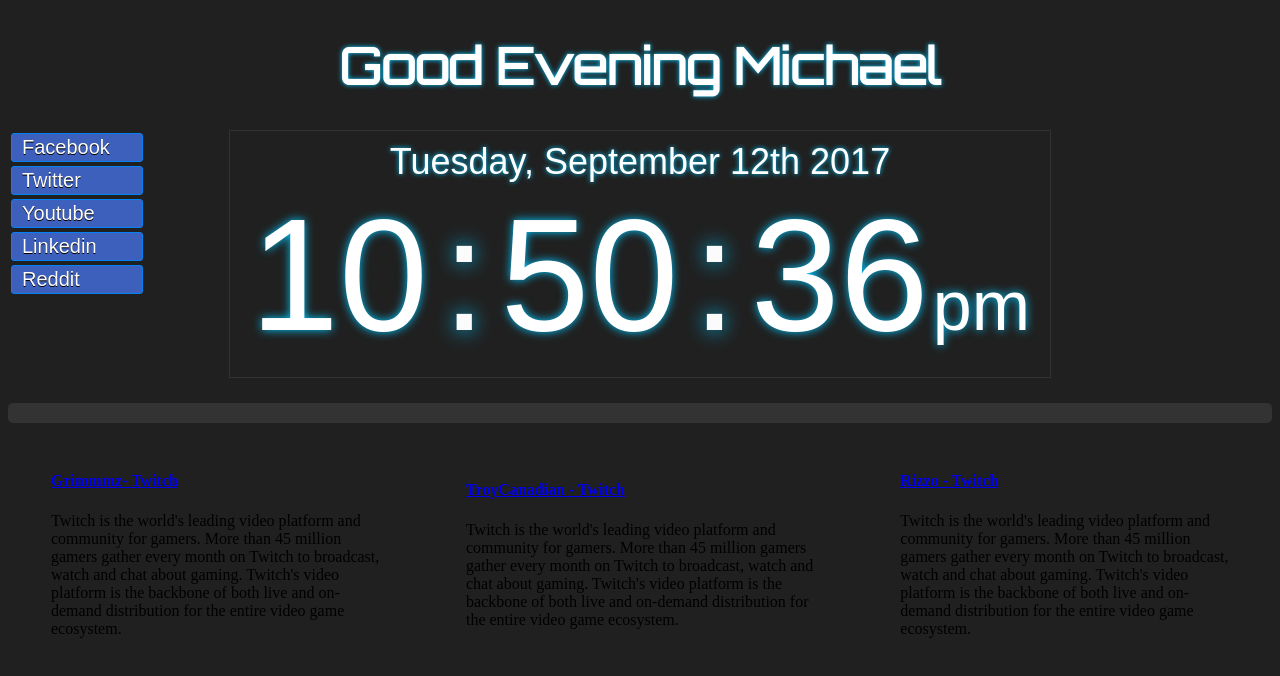
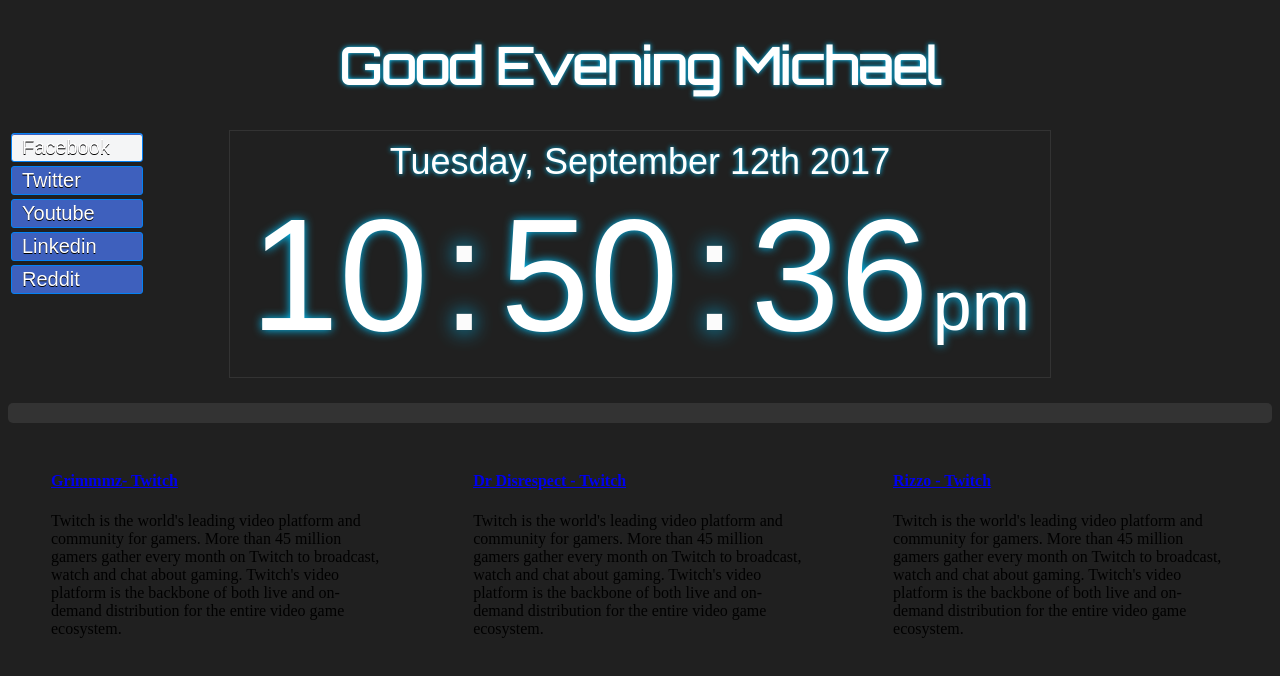
Before and after one commit to mdouglas1020/homePage, a plain HTML site: page index.html in a window 1280 px wide. In both pictures the pointer is over the link "Facebook". Drawn offline with nearby package versions, Linux system fonts and the light colour scheme; a script that the page names is missing; a web font is replaced by a local one.

Commit message:
twitch update

```diff
--- a/index.html
+++ b/index.html
@@ -46,21 +46,6 @@ $(document).ready(function() {
     $("#hours").html((hours < 10 ? "" : "") + hours);
   }, 1000);
 
-
-  // setInterval(function() {
-  //
-  //   var hours = new Date().getHours();
-  //   var mid = 'am';
-  //   if (hours == 0) {
-  //     hours = 12;
-  //
-  //   } else if (hours > 12) {
-  //     hours = hours % 12;
-  //     mid = 'pm';
-  //   }
-  //   $("ampm").html(mid);
-  //
-  // }, 1000);
 
 });
 </script>
@@ -125,7 +110,7 @@ $(document).ready(function() {
 
       <td>
         <blockquote class="embedly-card">
-          <h4><a href="https://www.twitch.tv/troycanadian">TroyCanadian - Twitch</a></h4>
+          <h4><a href="https://www.twitch.tv/drdisrespectlive">Dr Disrespect - Twitch</a></h4>
           <p>Twitch is the world's leading video platform and community for gamers. More than 45 million gamers gather every month on Twitch to broadcast, watch and chat about gaming. Twitch's video platform is the backbone of both live and on-demand distribution
             for the entire video game ecosystem.</p>
         </blockquote>
--- a/style.css
+++ b/style.css
@@ -251,11 +251,11 @@ ul li {
   }
   .myButton:hover {
   	background:-webkit-gradient(linear, left top, left bottom, color-stop(0.05, #3e60bd), color-stop(1, #3e60bd));
-  	background:-moz-linear-gradient(top, #3e60bd 5%, #3e60bd 100%);
-  	background:-webkit-linear-gradient(top, #3e60bd 5%, #3e60bd 100%);
-  	background:-o-linear-gradient(top, #3e60bd 5%, #3e60bd 100%);
-  	background:-ms-linear-gradient(top, #3e60bd 5%, #3e60bd 100%);
-  	background:linear-gradient(to bottom, #3e60bd 5%, #3e60bd 100%);
+  	background:-moz-linear-gradient(top, #f4f5f6 5%, #f4f5f6 100%);
+  	background:-webkit-linear-gradient(top, #f4f5f6 5%, #f4f5f6 100%);
+  	background:-o-linear-gradient(top, #f4f5f6 5%, #f4f5f6 100%);
+  	background:-ms-linear-gradient(top, #f4f5f6 5%, #f4f5f6 100%);
+  	background:linear-gradient(to bottom, #f4f5f6 5%, #f4f5f6 100%);
   	filter:progid:DXImageTransform.Microsoft.gradient(startColorstr='#3e60bd', endColorstr='#3e60bd',GradientType=0);
   	background-color:#3e60bd;
   }
```
